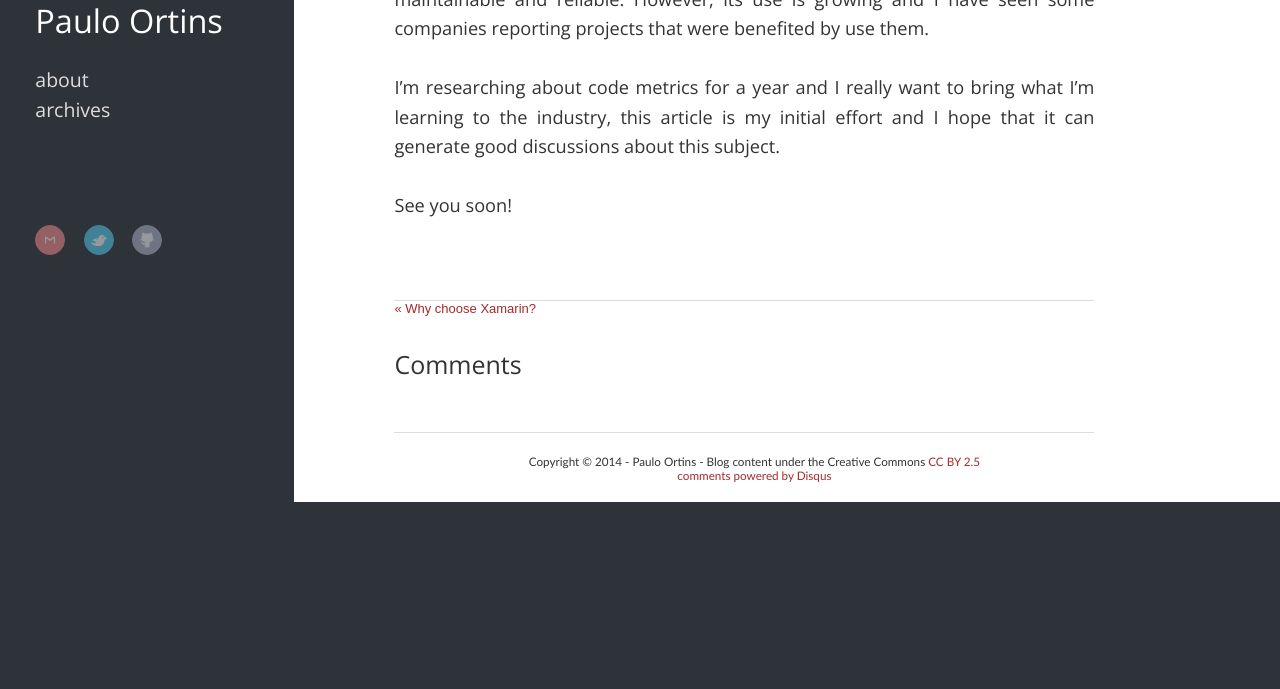
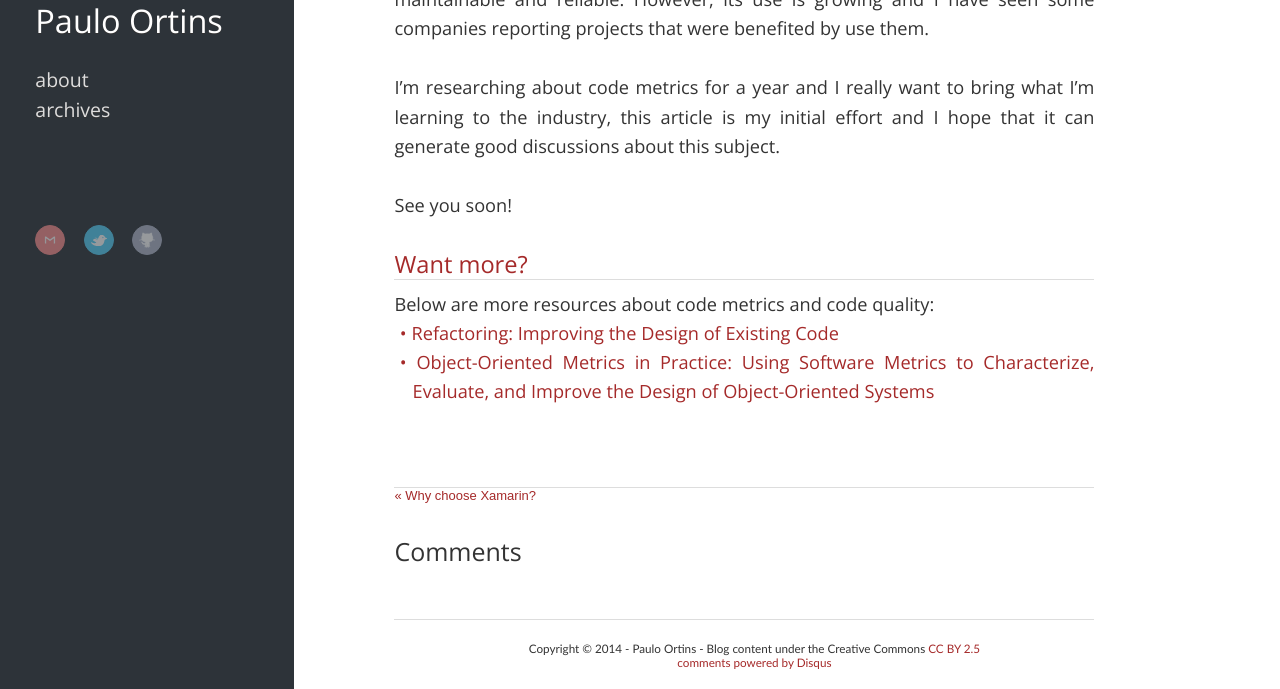
Before and after one commit to pauloortins/pauloortins.github.io, a Jekyll site: the page built from _posts/2014-06-27-are-you-monitoring-the-health-of-your-software.markdown, in a window 1280 px wide and 900 px high, scrolled down 11802 px, cut to the strip 211-900 px from the top of the window. Built offline with Jekyll 4.4.1, drawn with Linux system fonts in a browser that asks for light colours; nearby versions of some CDN libraries; comment, search, counter and statistics services are not loaded; before the commit the page ends 12515 px from its top, so only the background shows below that.

Commit message:
Added show notes

```diff
--- a/_posts/2014-06-27-are-you-monitoring-the-health-of-your-software.markdown
+++ b/_posts/2014-06-27-are-you-monitoring-the-health-of-your-software.markdown
@@ -332,6 +332,13 @@ I'm researching about code metrics for a year and I really want to bring what I'
 
 See you soon!
 
+## Want more?
+
+Below are more resources about code metrics and code quality:
+
+- [Refactoring: Improving the Design of Existing Code][9]
+- [Object-Oriented Metrics in Practice: Using Software Metrics to Characterize, Evaluate, and Improve the Design of Object-Oriented Systems][10]
+
 [1]: /2013/07/11/5-reasons-to-avoid-code-comments
 [2]: http://www.extremeprogramming.org/rules/pair.html
 [3]: http://www.extremeprogramming.org/rules/collective.html
```
Also changed, not shown: other parts of _posts/2014-06-27-are-you-monitoring-the-health-of-your-software.markdown (+2 -0 lines), 1 other file.
